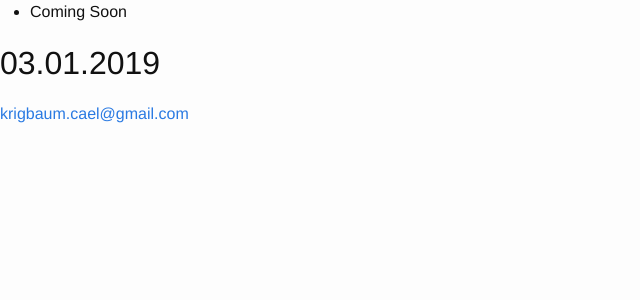
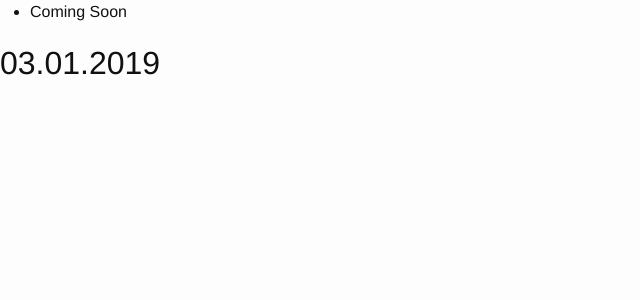
Before and after one commit to Redux-TTV/caelkrigbaum.com, a Jekyll site: the page index.html, which Jekyll copies as it is, in a window 1280 px wide. Shown: the top 300 px of the page, without its empty margins (0-640 px from the left). Built offline with Jekyll 4.4.1, drawn with Linux system fonts in a browser that asks for light colours.

Commit message:
Removed email. CSS not getting translated to SCSS and it's not worth my time since i'm scrapping everything.

```diff
--- a/index.html
+++ b/index.html
@@ -25,9 +25,6 @@
 		<!--<h4> Welcome to my site! It's just a placeholder for now, but check back
 			 soon for some exciting updates on the projects I'm working on!</h4>-->
 		<h1>03.01.2019</h1>
-		<a href="mailto:krigbaum.cael@gmail.com? Subject=Great Site!" target="_top">
-			krigbaum.cael@gmail.com
-		</a>
 	</div>
 	<!--
 	<div id="projects">
```
